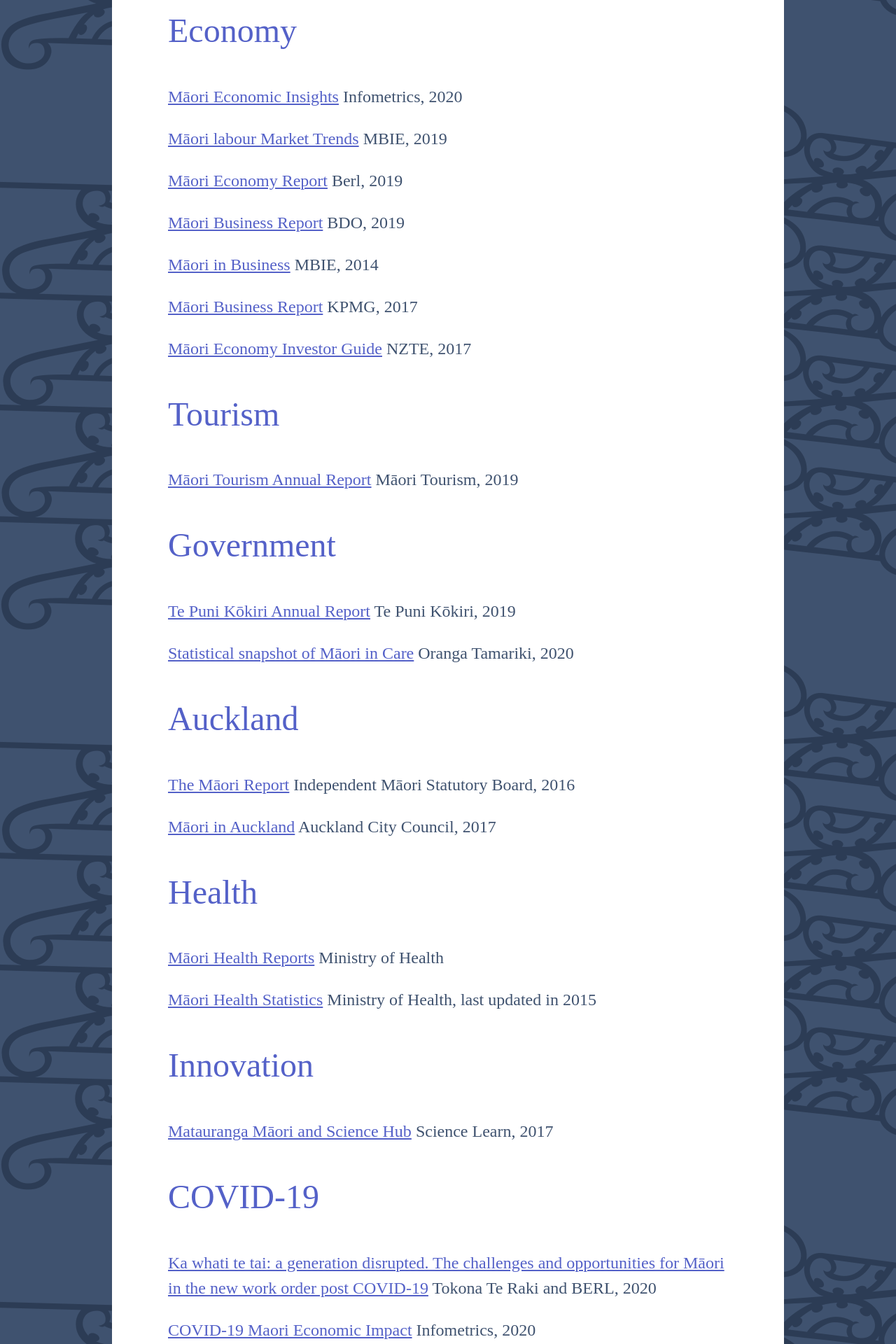
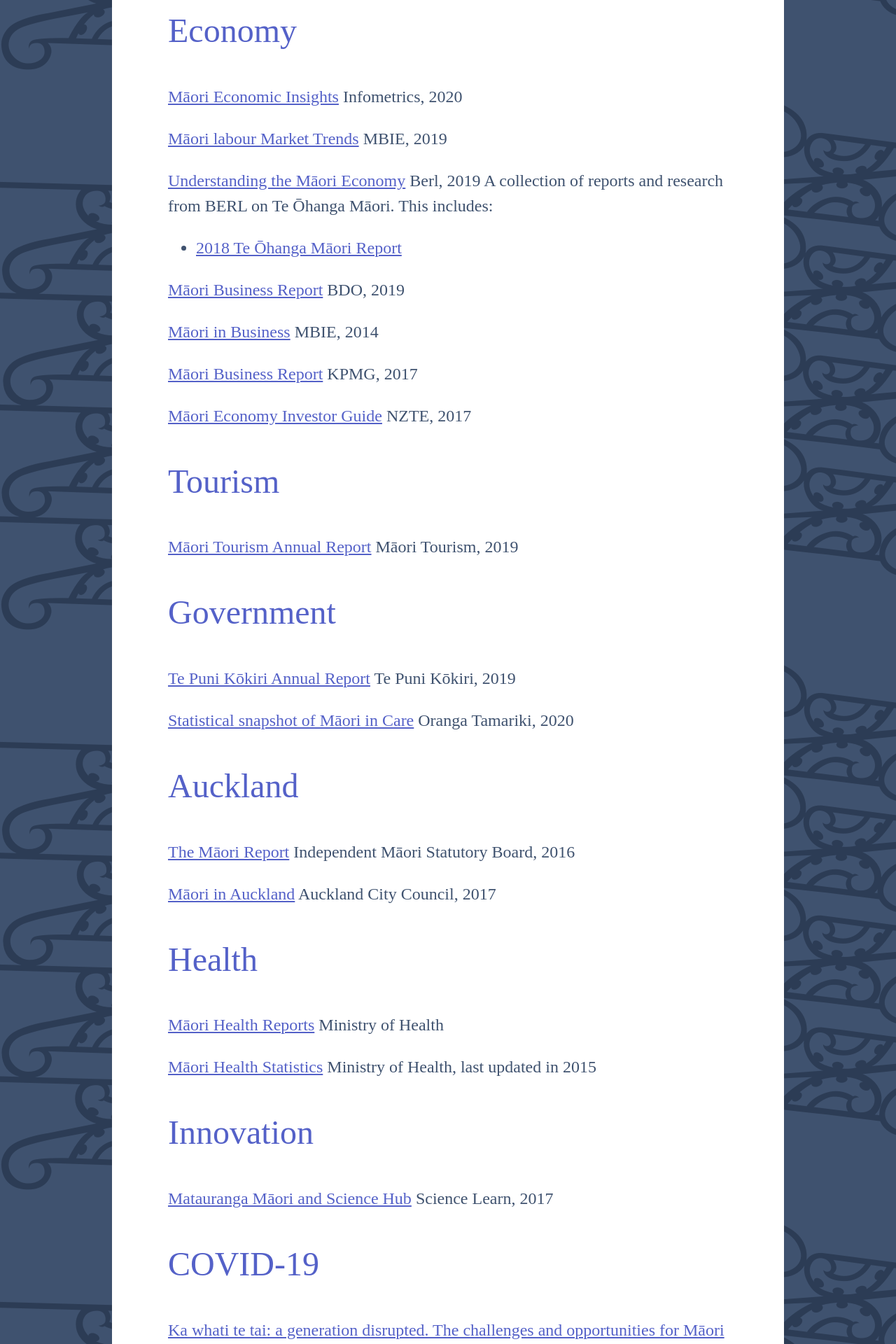
Before and after one commit to figurenz/microsite-maori, a Jekyll site: the page built from reports.md, in a window 1280 px wide. Shown: the part 2353-4273 px from the top of the page at 70% size. Built offline with Jekyll 4.4.1, drawn with Linux system fonts in a browser that asks for light colours; some web fonts are replaced.

Commit message:
add latest BERL report

```diff
--- a/reports.md
+++ b/reports.md
@@ -62,8 +62,10 @@ Infometrics, 2020
 [Māori labour Market Trends](https://www.mbie.govt.nz/business-and-employment/employment-and-skills/labour-market-reports-data-and-analysis/other-labour-market-reports/maori-labour-market-trends/)
 MBIE, 2019
 
-[Māori Economy Report](https://berl.co.nz/research/understanding-maori-economy)
+[Understanding the Māori Economy](https://berl.co.nz/research/understanding-maori-economy)
 Berl, 2019
+A collection of reports and research from BERL on Te Ōhanga Māori. This includes:
+- [2018 Te Ōhanga Māori Report](https://berl.co.nz/sites/default/files/2021-01/Te%20Ōhanga%20Māori%202018.pdf)
 
 [Māori Business Report](https://www.bdo.nz/en-nz/insights/maori-business/bdo%E2%80%99s-2019-maori-business-report-the-key-takeaways)
 BDO, 2019
```
